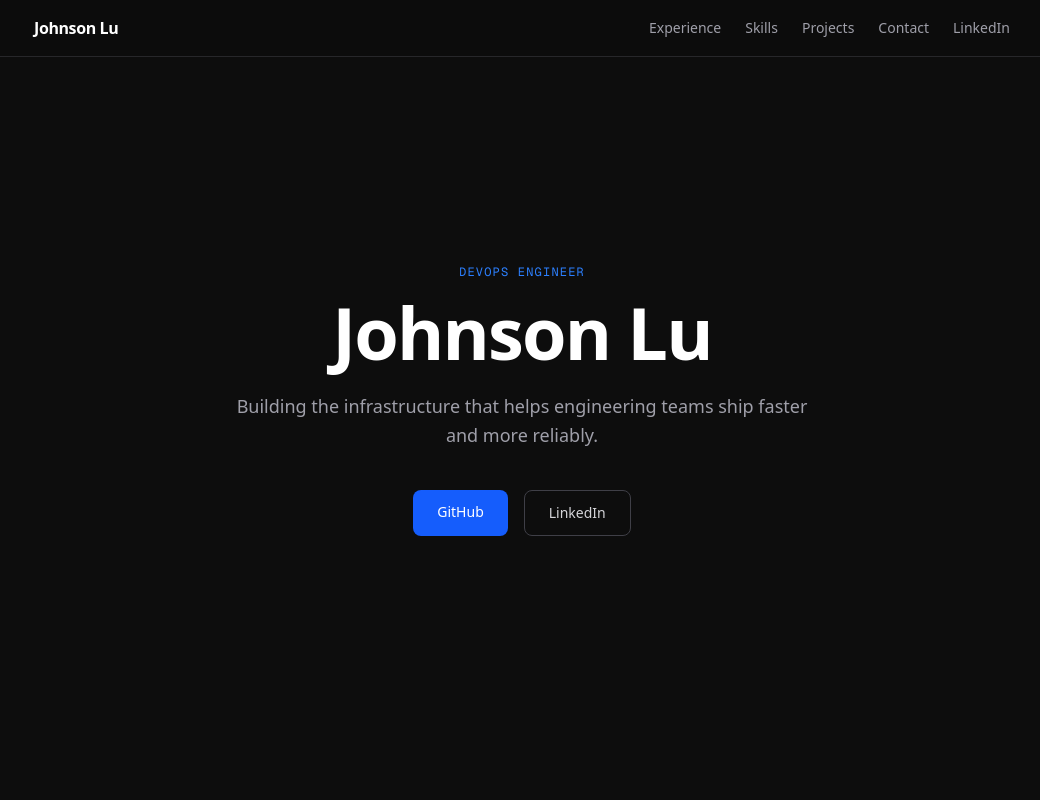
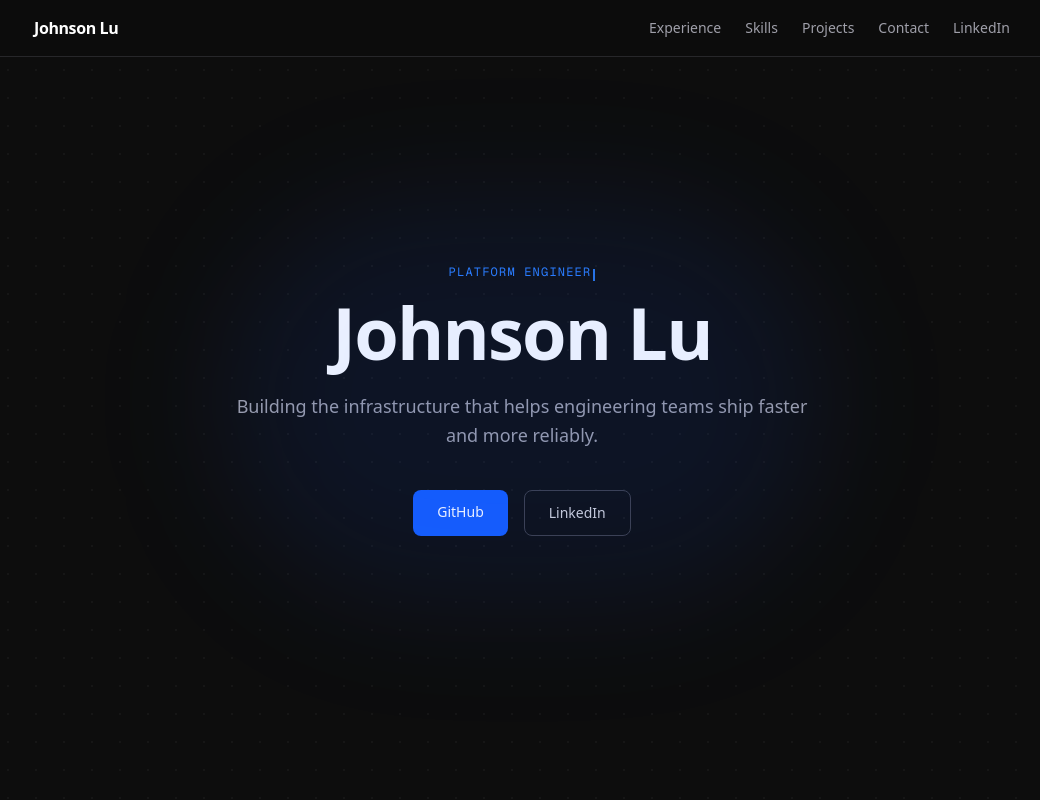
Before and after one commit to johnsonwlu/portfolio, a Next.js app: page / in a window 1280 px wide. Shown: the top 800 px of the page, without its empty margins (118-1158 px from the left). Built offline with nearby package versions, Linux system fonts and the light colour scheme.

Commit message:
added more animations

```diff
--- a/app/globals.css
+++ b/app/globals.css
@@ -11,6 +11,8 @@ html {
 
 body {
   background-color: #0d0d0d;
+  background-image: radial-gradient(circle, rgba(255, 255, 255, 0.04) 1px, transparent 1px);
+  background-size: 28px 28px;
 }
 
 ::-webkit-scrollbar {
--- a/components/About.tsx
+++ b/components/About.tsx
@@ -5,8 +5,7 @@ export default function About() {
   return (
     <section id="about" className="py-24 px-6">
       <div className="mx-auto flex max-w-5xl flex-col items-center gap-16 sm:flex-row">
-        <FadeIn delay={0}>
-          <div className="flex-shrink-0">
+        <FadeIn delay={0} className="flex justify-center sm:justify-start sm:flex-shrink-0">
           <Image
             src="/images/profile.jpeg"
             alt="Johnson Lu"
@@ -14,7 +13,6 @@ export default function About() {
             height={220}
             className="rounded-2xl object-cover"
           />
-          </div>
         </FadeIn>
         <FadeIn delay={0.15}>
           <div>
--- a/components/Hero.tsx
+++ b/components/Hero.tsx
@@ -1,14 +1,20 @@
 import FadeIn from "./FadeIn";
+import TypingText from "./TypingText";
 
 export default function Hero() {
   return (
     <section
       id="home"
-      className="flex min-h-screen flex-col items-center justify-center px-6 text-center"
+      className="relative flex min-h-screen flex-col items-center justify-center px-6 text-center"
     >
+      {/* Radial glow behind name */}
+      <div className="pointer-events-none absolute inset-0 flex items-center justify-center">
+        <div className="h-[400px] w-[600px] rounded-full bg-blue-600/10 blur-3xl" />
+      </div>
+
       <FadeIn delay={0}>
         <p className="mb-4 font-mono text-xs uppercase tracking-widest text-blue-500">
-          DevOps Engineer
+          <TypingText />
         </p>
       </FadeIn>
       <FadeIn delay={0.1}>
--- /dev/null
+++ b/components/Terminal.tsx
@@ -0,0 +1,51 @@
+export default function Terminal() {
+  return (
+    <div className="w-full max-w-md rounded-xl border border-zinc-700 bg-[#141414] overflow-hidden shadow-2xl font-mono text-sm flex-shrink-0">
+      {/* Title bar */}
+      <div className="flex items-center gap-2 border-b border-zinc-700 bg-[#1a1a1a] px-4 py-3">
+        <span className="h-3 w-3 rounded-full bg-red-500/80" />
+        <span className="h-3 w-3 rounded-full bg-yellow-500/80" />
+        <span className="h-3 w-3 rounded-full bg-green-500/80" />
+        <span className="ml-2 text-xs text-zinc-500">johnson-lu ~ zsh</span>
+      </div>
+
+      {/* Terminal body */}
+      <div className="p-5 space-y-4 text-xs leading-relaxed">
+        <div>
+          <p><span className="text-green-400">~</span> <span className="text-blue-400">$</span> <span className="text-white">whoami</span></p>
+          <p className="text-zinc-300 mt-1">johnson-lu</p>
+        </div>
+
+        <div>
+          <p><span className="text-green-400">~</span> <span className="text-blue-400">$</span> <span className="text-white">cat profile.yaml</span></p>
+          <div className="mt-1 space-y-0.5">
+            <p><span className="text-blue-400">role</span><span className="text-zinc-500">:</span> <span className="text-green-300">DevOps Engineer</span></p>
+            <p><span className="text-blue-400">company</span><span className="text-zinc-500">:</span> <span className="text-green-300">D3 Security</span></p>
+            <p><span className="text-blue-400">education</span><span className="text-zinc-500">:</span> <span className="text-green-300">BSc CS @ UBC</span></p>
+            <p><span className="text-blue-400">focus</span><span className="text-zinc-500">:</span></p>
+            <p className="pl-4"><span className="text-zinc-500">-</span> <span className="text-yellow-300">Infrastructure as Code</span></p>
+            <p className="pl-4"><span className="text-zinc-500">-</span> <span className="text-yellow-300">CI/CD Automation</span></p>
+            <p className="pl-4"><span className="text-zinc-500">-</span> <span className="text-yellow-300">GitOps & Kubernetes</span></p>
+          </div>
+        </div>
+
+        <div>
+          <p><span className="text-green-400">~</span> <span className="text-blue-400">$</span> <span className="text-white">kubectl get skills</span></p>
+          <div className="mt-1 space-y-0.5">
+            <p className="text-zinc-500">NAME &nbsp;&nbsp;&nbsp;&nbsp;&nbsp;&nbsp; STATUS &nbsp;&nbsp; AGE</p>
+            <p><span className="text-zinc-300">pulumi &nbsp;&nbsp;&nbsp;&nbsp;</span><span className="text-green-400">Running &nbsp;</span><span className="text-zinc-500">1y</span></p>
+            <p><span className="text-zinc-300">argo-cd &nbsp;&nbsp;&nbsp;</span><span className="text-green-400">Running &nbsp;</span><span className="text-zinc-500">1y</span></p>
+            <p><span className="text-zinc-300">kubernetes &nbsp;</span><span className="text-green-400">Running &nbsp;</span><span className="text-zinc-500">2y</span></p>
+            <p><span className="text-zinc-300">python &nbsp;&nbsp;&nbsp;&nbsp;</span><span className="text-green-400">Running &nbsp;</span><span className="text-zinc-500">4y</span></p>
+          </div>
+        </div>
+
+        <div className="flex items-center gap-1">
+          <span className="text-green-400">~</span>
+          <span className="text-blue-400">$</span>
+          <span className="ml-1 inline-block h-3.5 w-2 bg-blue-400 animate-pulse" />
+        </div>
+      </div>
+    </div>
+  );
+}
--- /dev/null
+++ b/components/TypingText.tsx
@@ -0,0 +1,42 @@
+"use client";
+
+import { useState, useEffect } from "react";
+
+const titles = ["DevOps Engineer", "Platform Engineer", "Infrastructure Engineer"];
+
+export default function TypingText() {
+  const [text, setText] = useState("");
+  const [titleIdx, setTitleIdx] = useState(0);
+  const [phase, setPhase] = useState<"typing" | "pausing" | "deleting">("typing");
+
+  useEffect(() => {
+    const current = titles[titleIdx];
+
+    if (phase === "typing") {
+      if (text.length < current.length) {
+        const t = setTimeout(() => setText(current.slice(0, text.length + 1)), 80);
+        return () => clearTimeout(t);
+      } else {
+        const t = setTimeout(() => setPhase("deleting"), 2200);
+        return () => clearTimeout(t);
+      }
+    }
+
+    if (phase === "deleting") {
+      if (text.length > 0) {
+        const t = setTimeout(() => setText(current.slice(0, text.length - 1)), 40);
+        return () => clearTimeout(t);
+      } else {
+        setTitleIdx((prev) => (prev + 1) % titles.length);
+        setPhase("typing");
+      }
+    }
+  }, [text, phase, titleIdx]);
+
+  return (
+    <span>
+      {text}
+      <span className="ml-0.5 inline-block h-[1em] w-0.5 translate-y-[2px] bg-blue-500 align-middle animate-pulse" />
+    </span>
+  );
+}
```
Lines whose indentation alone changed are shown as unchanged.
